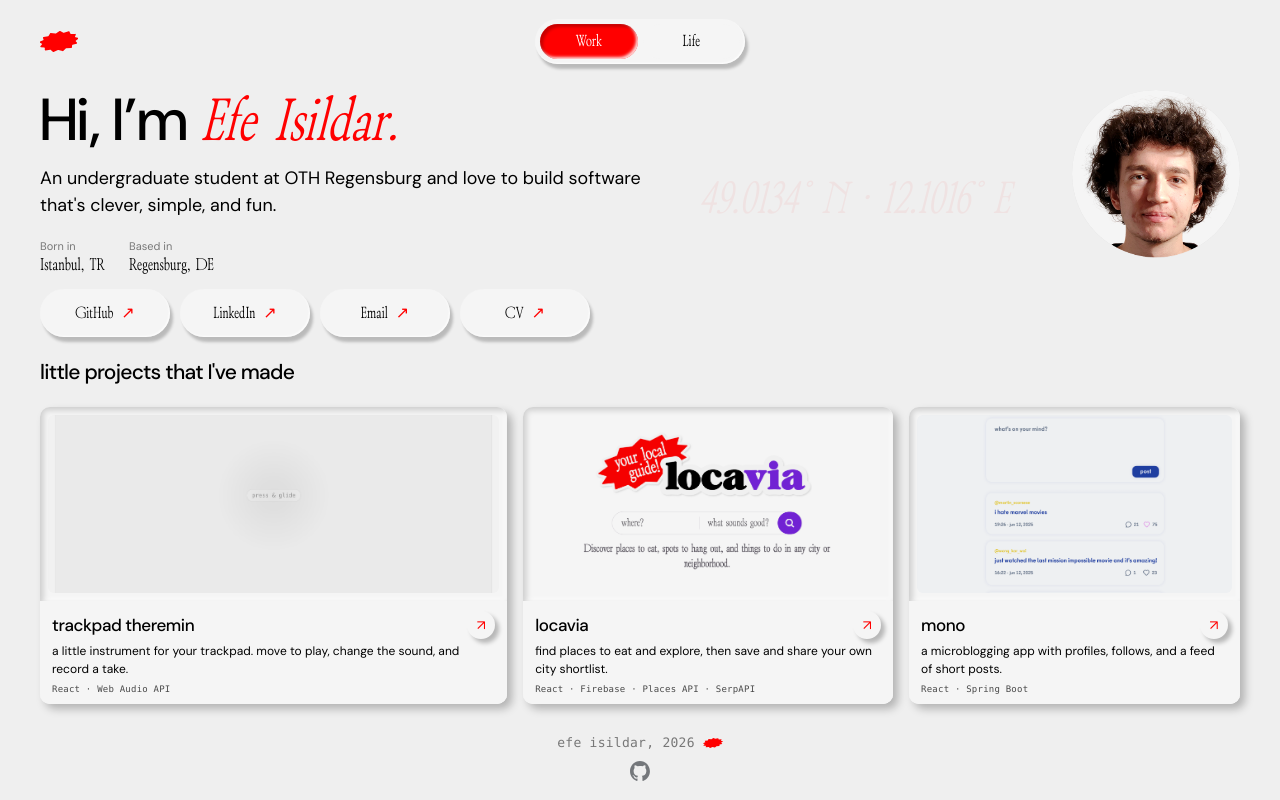
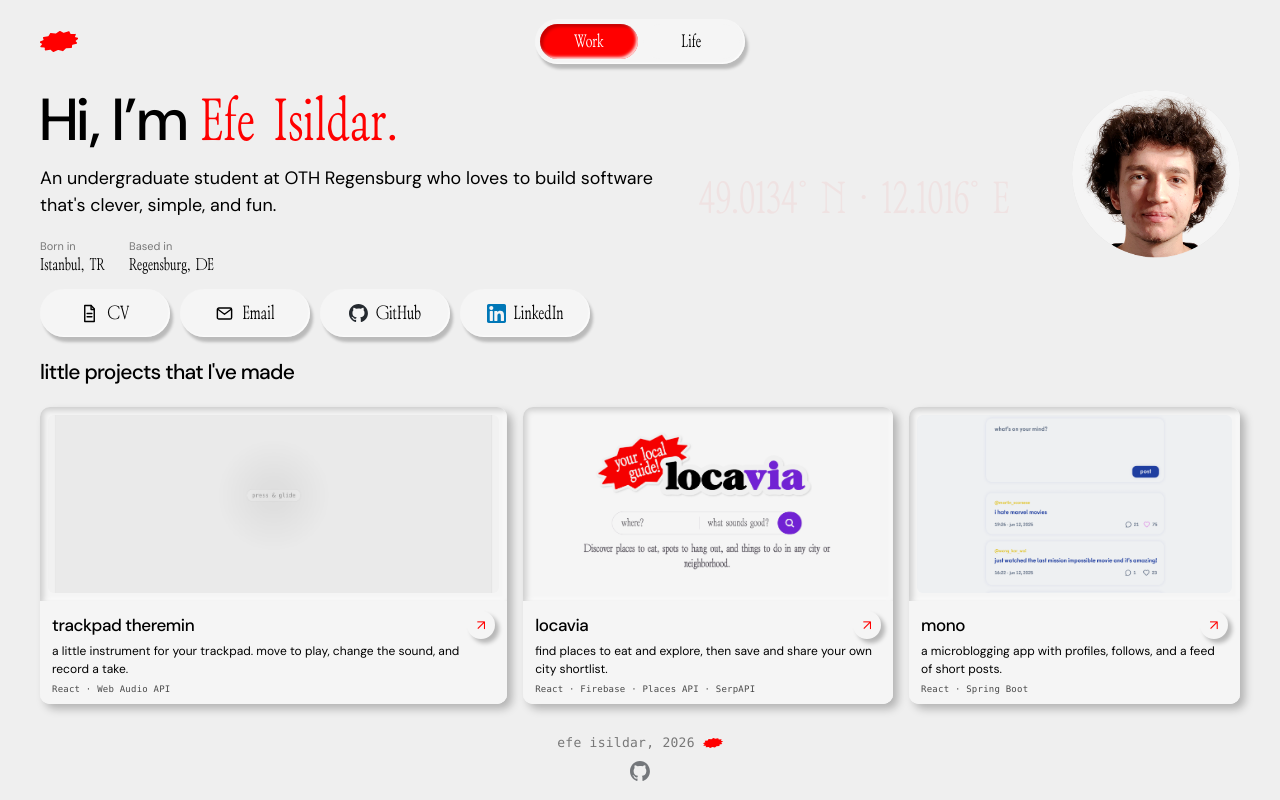
Before and after one commit to efeis/efeis.github.io, a plain HTML site: page index.html in a window 1280 px wide. Drawn offline with Linux system fonts and the light colour scheme.

Commit message:
update typography and contact links

```diff
--- a/assets/css/main.css
+++ b/assets/css/main.css
@@ -3,14 +3,6 @@
   src: url("../fonts/DMSans-VariableFont_opsz,wght.ttf") format("truetype");
   font-style: normal;
   font-weight: 100 900;
-  font-display: swap;
-}
-
-@font-face {
-  font-family: "Bros Oskon";
-  src: url("../fonts/ZTBrosOskon90s-Italic.otf") format("opentype");
-  font-style: normal;
-  font-weight: 400;
   font-display: swap;
 }
 
@@ -241,7 +233,7 @@ button:focus-visible {
   color: var(--ink);
   box-shadow: none;
   cursor: pointer;
-  font-size: 14px;
+  font-size: 18px;
   font-family: var(--serif);
   transition: background-color 180ms ease, box-shadow 180ms ease, color 180ms ease;
 }
@@ -297,6 +289,10 @@ button:focus-visible {
   transition: none;
 }
 
+#work-view .contact-tile span {
+  color: inherit;
+}
+
 #work-view .contact-tile:hover {
   transform: none;
 }
@@ -476,7 +472,7 @@ h1 {
 .accent {
   color: var(--accent);
   font-family: var(--serif);
-  font-style: italic;
+  font-style: normal;
   font-weight: 400;
 }
 
@@ -875,7 +871,8 @@ h1 {
   border-radius: 7px;
   background: var(--card);
   box-shadow: var(--shadow-raised);
-  font-size: 11px;
+  font-family: var(--serif);
+  font-size: 17px;
   transition: box-shadow 130ms ease-out;
 }
 
@@ -1635,7 +1632,7 @@ button:focus-visible {
 
 /* Intentional portfolio refinements */
 .mode-button {
-  font-size: 16px;
+  font-size: 18px;
 }
 
 .intro,
@@ -1652,7 +1649,7 @@ button:focus-visible {
   color: color-mix(in srgb, var(--accent) 5%, transparent);
   font-family: var(--serif);
   font-size: clamp(26px, 3.5vw, 52px);
-  font-style: italic;
+  font-style: normal;
   line-height: 0.8;
   white-space: nowrap;
   transform: translateY(-50%);
@@ -1708,7 +1705,7 @@ button:focus-visible {
   border-radius: 999px;
   box-shadow: var(--control-shadow);
   font-family: var(--serif);
-  font-size: 16px;
+  font-size: 19px;
 }
 
 #work-view .contact-tile:hover,
@@ -1730,10 +1727,11 @@ button:focus-visible {
 .contact-tile img,
 .contact-icon {
   display: block;
-  width: 17px;
-  height: 17px;
+  width: 19px;
+  height: 19px;
   flex: 0 0 auto;
   fill: currentColor;
+  object-fit: contain;
 }
 
 @media (min-width: 1101px) {
@@ -1848,7 +1846,7 @@ button:focus-visible {
   border-radius: 999px;
   box-shadow: var(--control-shadow);
   font-family: var(--serif);
-  font-size: 14px;
+  font-size: 17px;
 }
 
 .lately .life-link-chip:active {
@@ -1909,7 +1907,7 @@ button:focus-visible {
 
 @media (max-width: 760px) {
   .mode-button {
-    font-size: 15px;
+    font-size: 17px;
   }
 
   #work-view .location-grid {
@@ -1925,7 +1923,7 @@ button:focus-visible {
 
   #work-view .contact-tile {
     min-height: 44px;
-    font-size: 15px;
+    font-size: 17px;
   }
 
   .lately .life-card {
--- a/index.html
+++ b/index.html
@@ -42,8 +42,8 @@
             <div class="intro-copy">
               <h1 id="work-heading">Hi, I’m <span class="accent">Efe Isildar.</span></h1>
               <p class="intro-description">
-                An undergraduate student at OTH Regensburg and love to
-                build software that's clever, simple, and fun.
+                An undergraduate student at OTH Regensburg who loves to build
+                software that's clever, simple, and fun.
               </p>
               <div class="intro-details bento-details">
                 <div class="location-grid" aria-label="Personal information">
@@ -51,10 +51,22 @@
                   <span class="location-tile"><small>Based in</small>Regensburg, DE</span>
                 </div>
                 <nav class="contact-grid" aria-label="Contact and profiles">
-                  <a class="contact-tile" href="https://github.com/efeis" target="_blank" rel="noopener noreferrer">GitHub <span aria-hidden="true">↗</span></a>
-                  <a class="contact-tile" href="https://www.linkedin.com/in/efeisildar/" target="_blank" rel="noopener noreferrer">LinkedIn <span aria-hidden="true">↗</span></a>
-                  <a class="contact-tile" href="mailto:efeisldr@gmail.com">Email <span aria-hidden="true">↗</span></a>
-                  <a class="contact-tile contact-tile--cv" href="mailto:efeisldr@gmail.com?subject=CV%20request" aria-label="Request my CV by email">CV <span aria-hidden="true">↗</span></a>
+                  <a class="contact-tile contact-tile--cv" href="assets/documents/efe-isildar-cv.pdf" target="_blank" rel="noopener noreferrer">
+                    <img src="assets/media/cv.svg" alt="" />
+                    <span>CV</span>
+                  </a>
+                  <a class="contact-tile" href="mailto:efeisldr@gmail.com">
+                    <img src="assets/media/email.svg" alt="" />
+                    <span>Email</span>
+                  </a>
+                  <a class="contact-tile" href="https://github.com/efeis" target="_blank" rel="noopener noreferrer">
+                    <img src="assets/media/github.svg" alt="" />
+                    <span>GitHub</span>
+                  </a>
+                  <a class="contact-tile" href="https://www.linkedin.com/in/efeisildar/" target="_blank" rel="noopener noreferrer">
+                    <img src="assets/media/linkedin-svgrepo-com.svg" alt="" />
+                    <span>LinkedIn</span>
+                  </a>
                 </nav>
               </div>
             </div>
```
Also changed, not shown: assets/media/cv.svg (added), assets/media/email.svg (added), assets/media/linkedin-svgrepo-com.svg (added), 1 other file.
